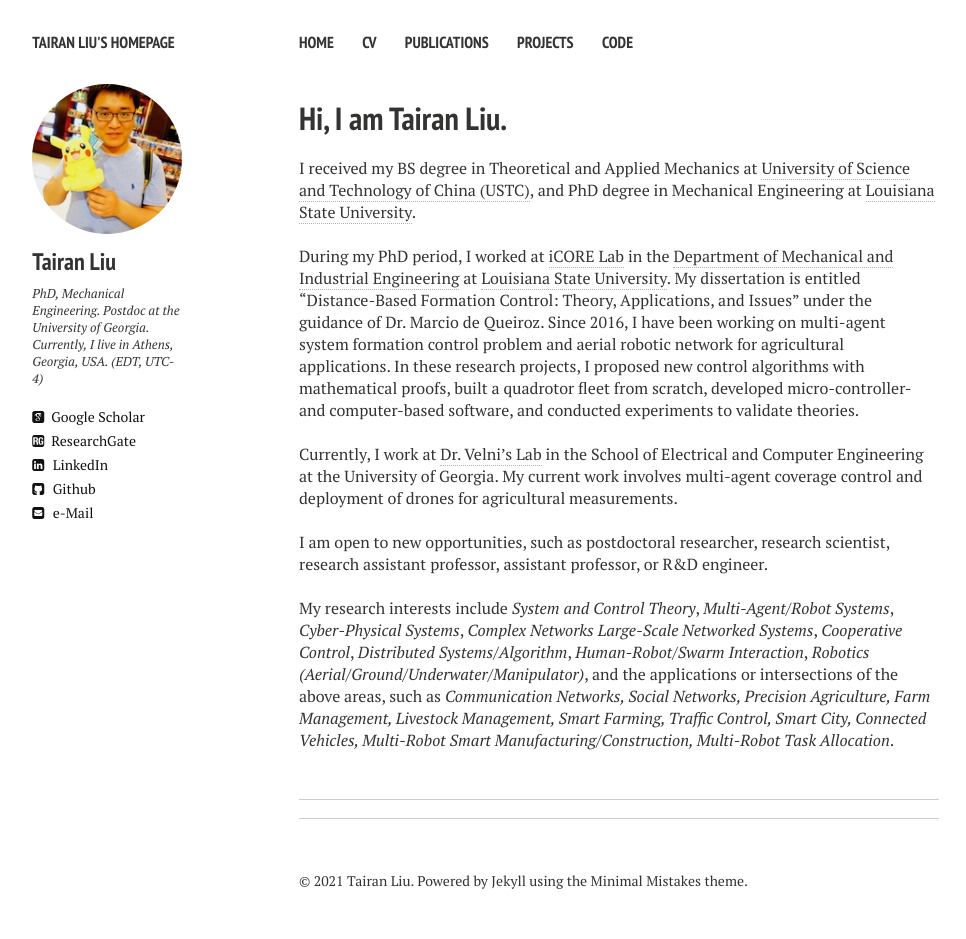
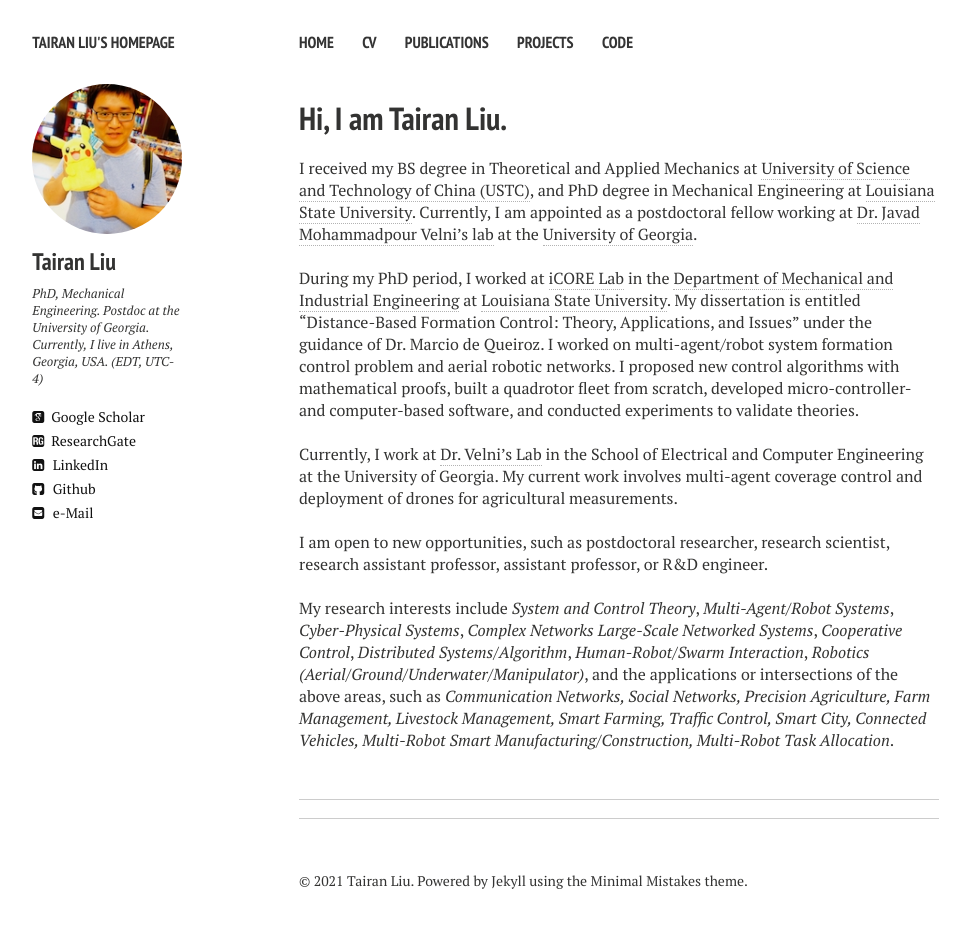
Before and after one commit to liutairan/liutairan.github.io, a Jekyll site: the page built from index.md, in a window 1280 px wide. Shown: the whole page, without its empty margins (21-987 px from the left). Built offline with Jekyll 4.4.1, drawn with Linux system fonts in a browser that asks for light colours; nearby versions of some CDN libraries; comment, search, counter and statistics services are not loaded.

Commit message:
Update index.md

```diff
--- a/index.md
+++ b/index.md
@@ -7,10 +7,11 @@ tags: [Jekyll, theme, responsive, blog, template]
   feature: trees.jpg -->
 ---
 
-I received my BS degree in Theoretical and Applied Mechanics at <a href="http://en.ustc.edu.cn/" target="_blank">University of Science and Technology of China (USTC)</a>, and PhD degree in Mechanical Engineering at <a href="https://www.lsu.edu/" target="_blank">Louisiana State University</a>.
+I received my BS degree in Theoretical and Applied Mechanics at <a href="http://en.ustc.edu.cn/" target="_blank">University of Science and Technology of China (USTC)</a>, and PhD degree in Mechanical Engineering at <a href="https://www.lsu.edu/" target="_blank">Louisiana State University</a>. Currently, I am appointed as a postdoctoral fellow working at <a href="http://cscl.engr.uga.edu/" target="_blank">Dr. Javad Mohammadpour Velni’s lab</a> at the <a href="https://www.uga.edu/">University of Georgia</a>.
+
 
 <br />
-During my PhD period, I worked at <a href="https://icorelab.github.io" target="_blank">iCORE Lab</a> in the <a href="https://www.lsu.edu/eng/mie/" target="_blank">Department of Mechanical and Industrial Engineering</a> at <a href="https://www.lsu.edu/" target="_blank">Louisiana State University</a>. My dissertation is entitled “Distance-Based Formation Control: Theory, Applications, and Issues” under the guidance of Dr. Marcio de Queiroz. Since 2016, I have been working on multi-agent system formation control problem and aerial robotic network for agricultural applications. In these research projects, I proposed new control algorithms with mathematical proofs, built a quadrotor fleet from scratch, developed micro-controller- and computer-based software, and conducted experiments to validate theories.
+During my PhD period, I worked at <a href="https://icorelab.github.io" target="_blank">iCORE Lab</a> in the <a href="https://www.lsu.edu/eng/mie/" target="_blank">Department of Mechanical and Industrial Engineering</a> at <a href="https://www.lsu.edu/" target="_blank">Louisiana State University</a>. My dissertation is entitled “Distance-Based Formation Control: Theory, Applications, and Issues” under the guidance of Dr. Marcio de Queiroz. I worked on multi-agent/robot system formation control problem and aerial robotic networks. I proposed new control algorithms with mathematical proofs, built a quadrotor fleet from scratch, developed micro-controller- and computer-based software, and conducted experiments to validate theories.
 
 <br />
 Currently, I work at <a href="http://cscl.engr.uga.edu/" target="_blank">Dr. Velni's Lab</a> in the School of Electrical and Computer Engineering at the University of Georgia. My current work involves multi-agent coverage control and deployment of drones for agricultural measurements.
```
